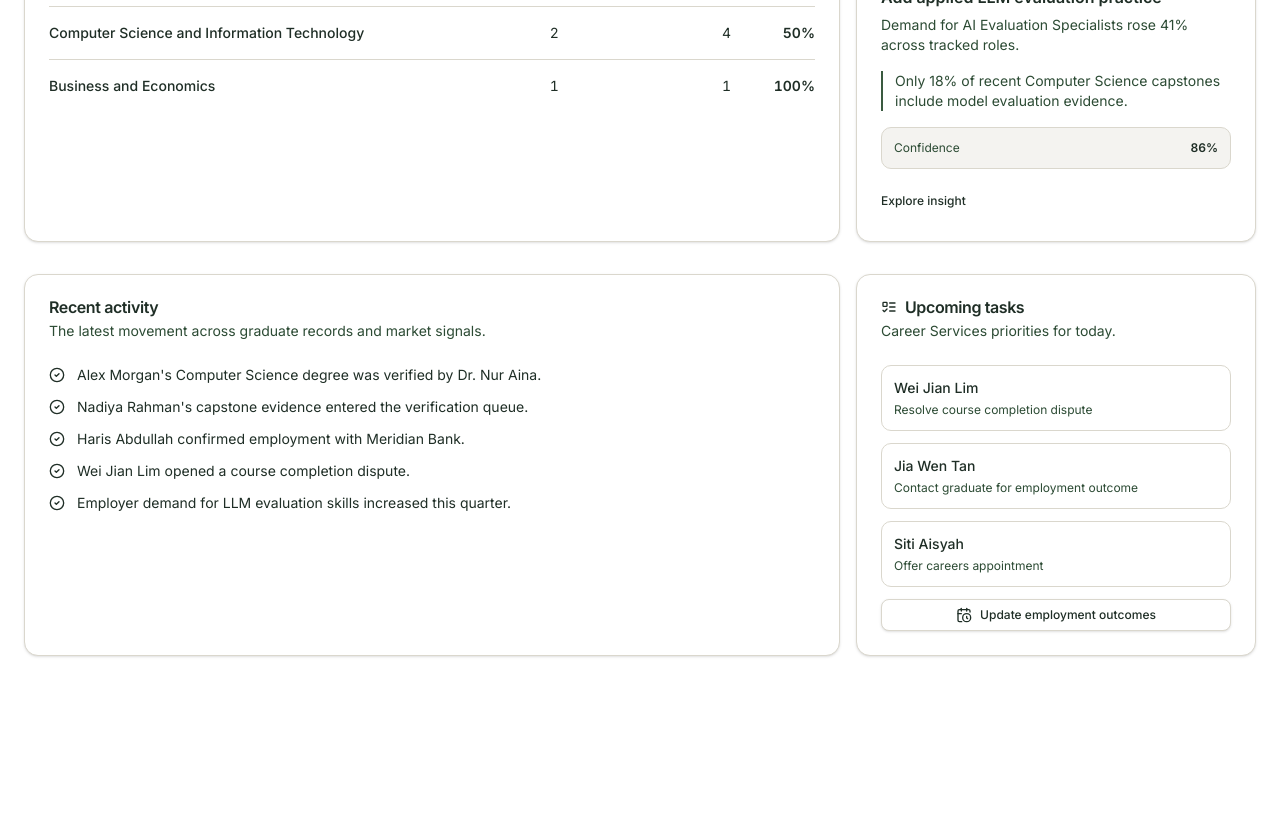
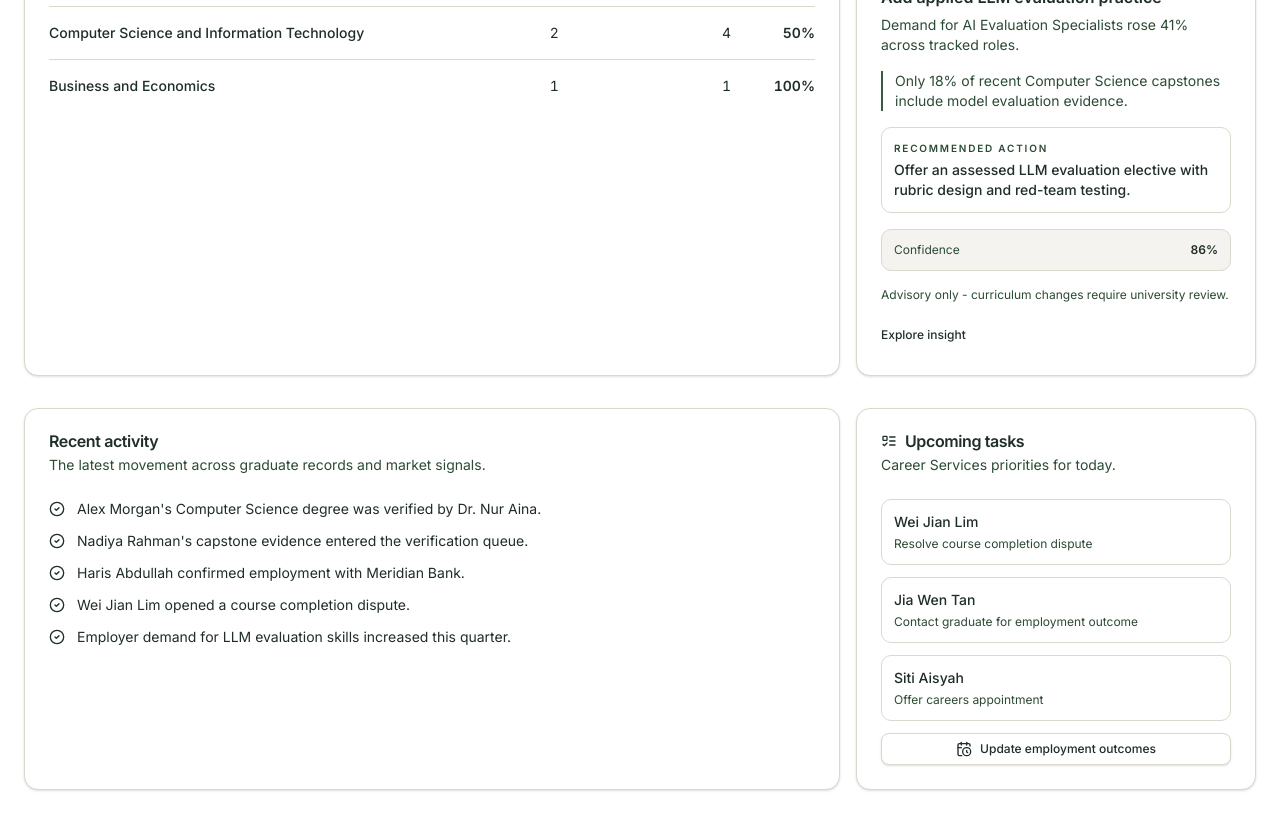
Before and after one commit to davidlaw373-glitch/talentbank-tech-hackathon-2cm, a Next.js app: page /university/dashboard in a window 1280 px wide. Shown: the part 1060-1874 px from the top of the page. Before the commit the page ends 1740 px from the top, so only its background shows below. Built offline with nearby package versions, Linux system fonts and the light colour scheme.

Commit message:
fix: clarify university curriculum insight

```diff
--- a/src/components/features/university/university-dashboard.tsx
+++ b/src/components/features/university/university-dashboard.tsx
@@ -187,7 +187,7 @@ export function UniversityDashboard() {
                   <div className="flex items-center justify-between gap-4 text-sm">
                     <span className="font-medium">{status}</span>
                     <span className="shrink-0 tabular-nums text-muted-foreground">
-                      {count} graduates · {percentage}%
+                      {count} graduates {"\u00B7"} {percentage}%
                     </span>
                   </div>
                   <div
@@ -321,12 +321,23 @@ export function UniversityDashboard() {
             <blockquote className="border-l-2 border-primary pl-3 text-sm text-muted-foreground">
               {curriculumInsights[0].evidence}
             </blockquote>
+            <div className="rounded-lg border bg-card p-3">
+              <p className="text-[10px] font-semibold uppercase tracking-[0.18em] text-muted-foreground">
+                Recommended action
+              </p>
+              <p className="mt-1 text-sm font-medium">
+                {curriculumInsights[0].recommendation}
+              </p>
+            </div>
             <div className="flex items-center justify-between rounded-lg border bg-muted/30 p-3 text-xs">
               <span className="text-muted-foreground">Confidence</span>
               <span className="font-semibold tabular-nums">
                 {curriculumInsights[0].confidence}%
               </span>
             </div>
+            <p className="text-xs text-muted-foreground">
+              Advisory only - curriculum changes require university review.
+            </p>
             <Button asChild variant="ghost" size="sm" className="px-0">
               <Link href="/university/insights">Explore insight</Link>
             </Button>
```
